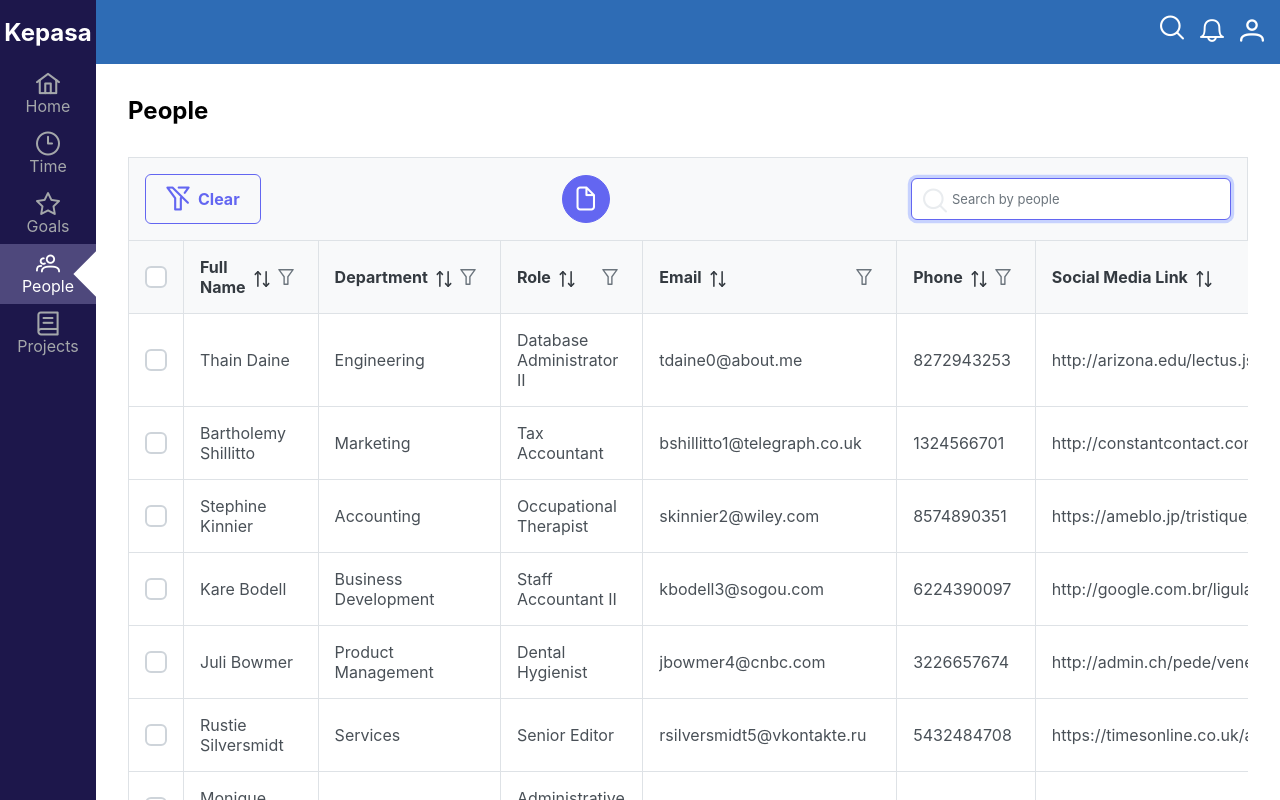
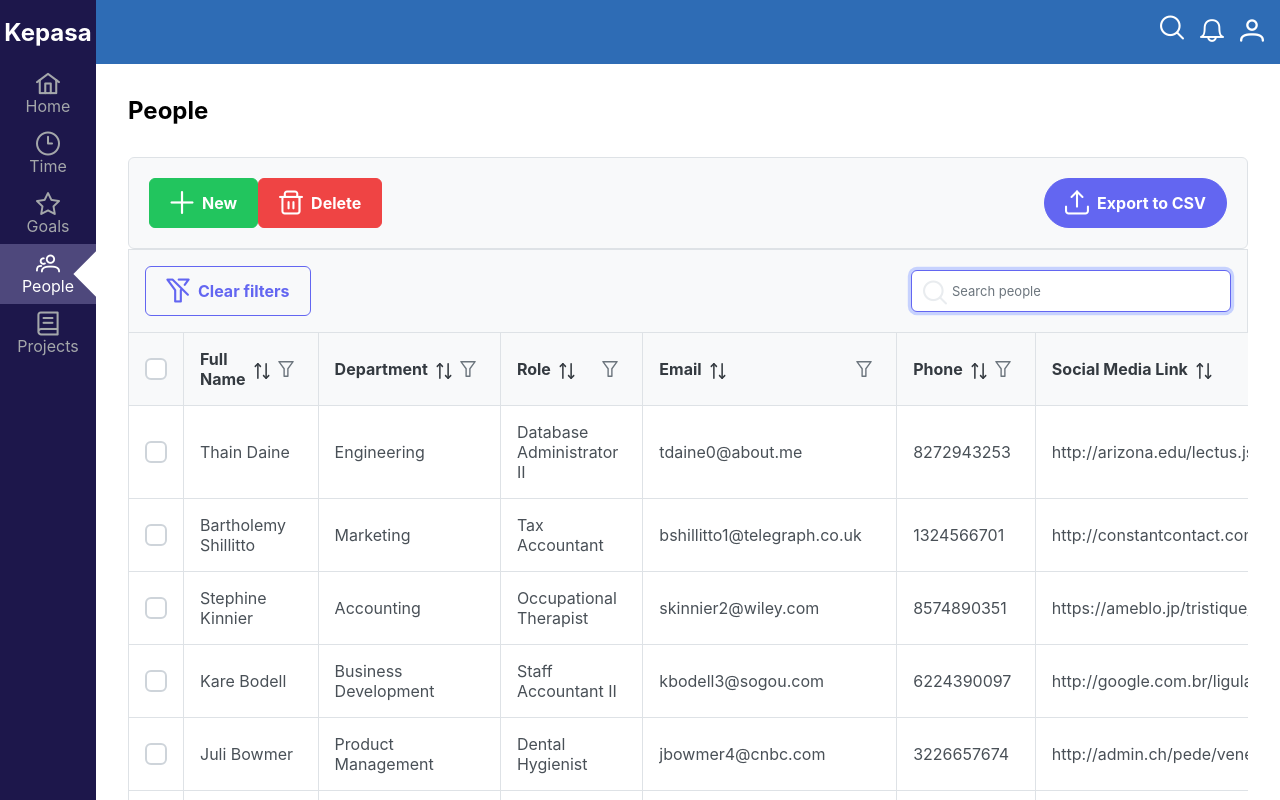
Before and after one commit to danieldanila/Kepasa, a Next.js app in the folder front-end/: page /people in a window 1280 px wide. Shown: the top 800 px of the page. Built offline with nearby package versions, Linux system fonts and the light colour scheme.

Commit message:
Added New, Delete buttons, elements rearrangements and changed few texts in DataTableList component

```diff
--- a/front-end/src/components/DataTableList.js
+++ b/front-end/src/components/DataTableList.js
@@ -6,6 +6,7 @@ import { FilterMatchMode } from "primereact/api";
 import SearchBar from "./SearchBar";
 import styles from "../styles/DataTableList.module.css";
 import { InputText } from "primereact/inputtext";
+import { Toolbar } from "primereact/toolbar";
 
 export default function DataTableList({ data, columns, customInitialFilters }) {
   const [filters, setFilters] = useState(null);
@@ -47,6 +48,38 @@ export default function DataTableList({ data, columns, customInitialFilters }) {
     setData(dataCopy);
   };
 
+  const leftToolbarTemplate = () => {
+    return (
+      <>
+        <Button
+          label="New"
+          icon="pi pi-plus"
+          severity="success"
+          // onClick={newData}
+        />
+        <Button
+          type="button"
+          label="Delete"
+          icon="pi pi-trash"
+          severity="danger"
+        />
+      </>
+    );
+  };
+
+  const rightToolbarTemplate = () => {
+    return (
+      <Button
+        type="button"
+        label="Export to CSV"
+        icon="pi pi-upload"
+        rounded
+        onClick={() => exportCSV(false)}
+        data-pr-tooltip="CSV"
+      />
+    );
+  };
+
   const textEditor = (options) => {
     return (
       <InputText
@@ -66,21 +99,15 @@ export default function DataTableList({ data, columns, customInitialFilters }) {
       <Button
         type="button"
         icon="pi pi-filter-slash"
-        label="Clear"
+        label="Clear filters"
         outlined
         onClick={clearFilters}
       />
-      <Button
-        type="button"
-        icon="pi pi-file"
-        rounded
-        onClick={() => exportCSV(false)}
-        data-pr-tooltip="CSV"
-      />
+
       <SearchBar
         items={[]}
         losesFocus={false}
-        placeHolder={`Search by ${global.currentPage}`}
+        placeHolder={`Search ${global.currentPage}`}
         customOnChange={onGlobalFilterChange}
       />
     </div>
@@ -88,6 +115,7 @@ export default function DataTableList({ data, columns, customInitialFilters }) {
 
   return (
     <>
+      <Toolbar start={leftToolbarTemplate} end={rightToolbarTemplate}></Toolbar>
       <DataTable
         ref={dataTableRef}
         showGridlines
```
